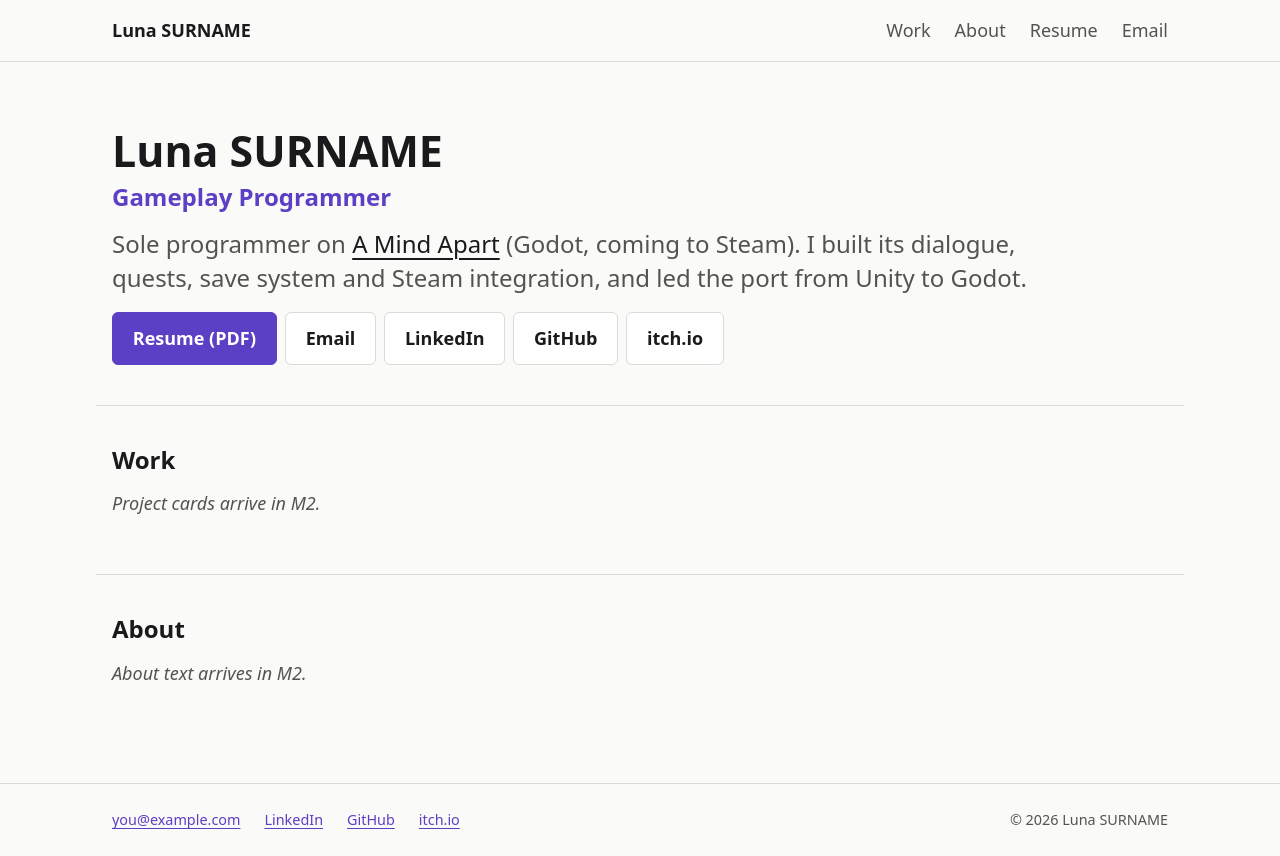
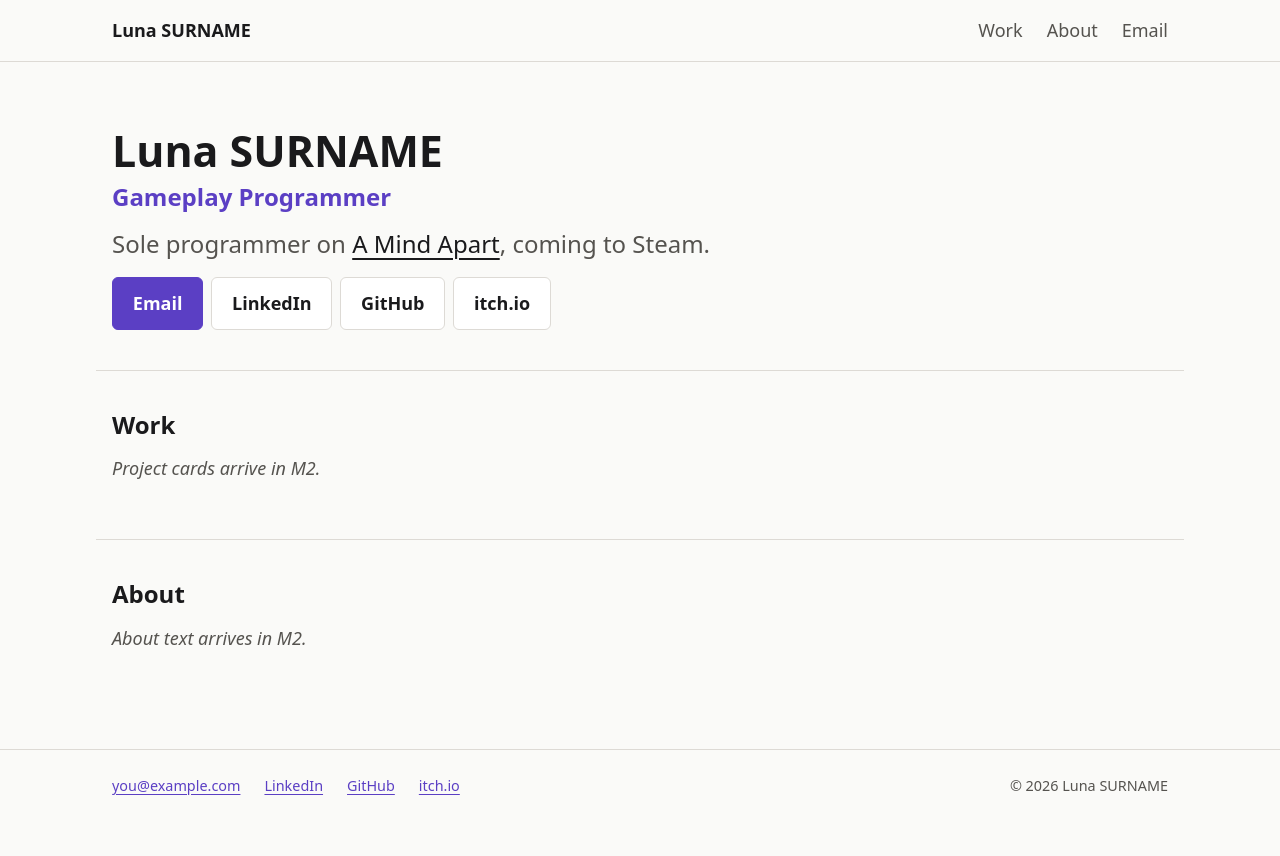
Before and after one commit to EllaLuna/portfolio-demo, a plain HTML site: page index.html in a window 1280 px wide. After the commit the page ends 821 px from the top, so only its background shows below. Drawn offline with Linux system fonts and the light colour scheme.

Commit message:
Shorten hero pitch and remove resume links
Site is now a showcase rather than a breakdown of systems built.
Hero keeps only the sole-programmer line; the resume is sent
directly, so its nav link and hero button are gone and Email
becomes the primary button.

Co-Authored-By: Claude Opus 5.5 <noreply@anthropic.com>

```diff
--- a/index.html
+++ b/index.html
@@ -19,8 +19,6 @@
         <ul class="nav-list">
           <li><a href="#work">Work</a></li>
           <li><a href="#about">About</a></li>
-          <!-- TODO: add the PDF at this path -->
-          <li><a href="assets/resume/luna-surname-resume.pdf" target="_blank" rel="noopener">Resume</a></li>
           <!-- TODO: real email -->
           <li><a href="mailto:you@example.com">Email</a></li>
         </ul>
@@ -35,13 +33,10 @@
         <span class="hero-role">Gameplay Programmer</span>
       </h1>
       <p class="hero-pitch">
-        Sole programmer on <a href="projects/a-mind-apart.html">A Mind Apart</a>
-        (Godot, coming to Steam). I built its dialogue, quests, save system and
-        Steam integration, and led the port from Unity to Godot.
+        Sole programmer on <a href="projects/a-mind-apart.html">A Mind Apart</a>, coming to Steam.
       </p>
       <ul class="hero-links">
-        <li><a class="btn btn-primary" href="assets/resume/luna-surname-resume.pdf" target="_blank" rel="noopener">Resume (PDF)</a></li>
-        <li><a class="btn" href="mailto:you@example.com">Email</a></li>
+        <li><a class="btn btn-primary" href="mailto:you@example.com">Email</a></li>
         <!-- TODO: real profile URLs -->
         <li><a class="btn" href="https://www.linkedin.com/in/TODO" rel="noopener">LinkedIn</a></li>
         <li><a class="btn" href="https://github.com/EllaLuna" rel="noopener">GitHub</a></li>
```
